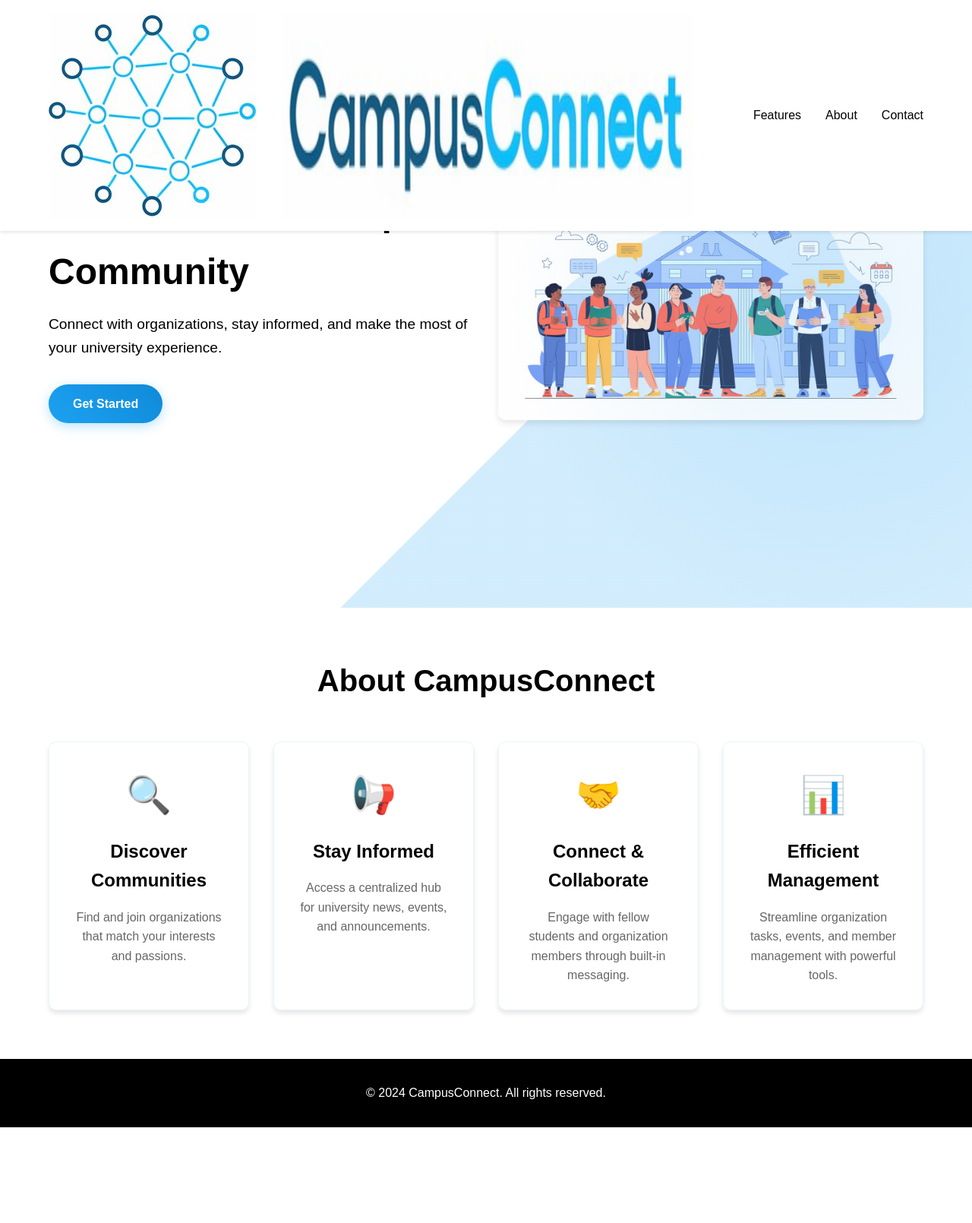
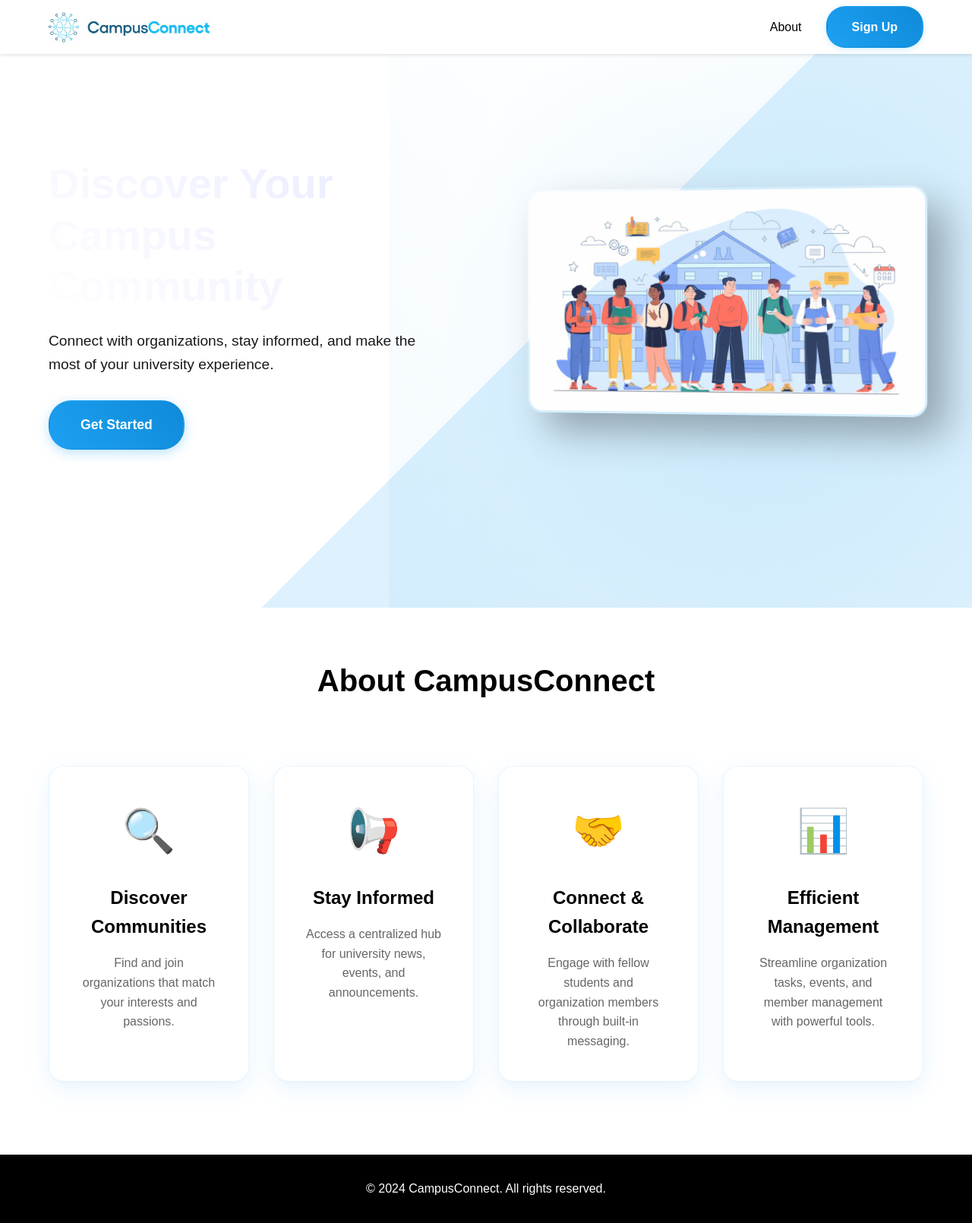
Before and after one commit to amga-d/CampusConnect, a PHP site: page /pages/landingpage.html in a window 1280 px wide. Shown: the whole page at 76% size. Before the commit the page ends 1484 px from the top, so only its background shows below. Run offline with PHP 8.4, Linux system fonts and the light colour scheme.

Commit message:
before digonal img fix

```diff
--- a/assets/styles/landingpage.css
+++ b/assets/styles/landingpage.css
@@ -36,18 +36,29 @@ nav {
     display: flex;
     justify-content: space-between;
     align-items: center;
-    padding: 1rem 0;
+    padding: 0.5rem 0;
     margin: 0 5%;
 }
 
 .logo {
     display: flex;
-    gap: 2rem;
+    align-items: center;
+    gap: 0.5rem;
 }
 
+.logo1 {
+    height: 40px;
+    width: auto;
+}
+
+.logo2 {
+    height: 30px;
+    width: auto;
+}
 
 .nav-links {
     display: flex;
+    align-items: center;
     gap: 2rem;
 }
 
@@ -55,11 +66,44 @@ nav {
     text-decoration: none;
     color: var(--black);
     font-weight: 500;
-    transition: color 0.3s ease;
+    transition: all 0.3s ease;
 }
 
-.nav-links a:hover {
-    color: var(--twitter-blue);
+.nav-links .nav-cta {
+    background: linear-gradient(45deg, var(--twitter-blue), #0f8ad8);
+    color: var(--white);
+    padding: 0.8rem 2rem;
+    border-radius: 25px;
+    font-weight: bold;
+    box-shadow: 0 2px 8px rgba(29, 161, 242, 0.2);
+    border: 2px solid transparent;
+    transition: all 0.3s ease;
+}
+
+.nav-links .nav-cta:hover {
+    transform: translateY(-2px);
+    box-shadow: 0 4px 12px rgba(29, 161, 242, 0.3);
+    border-color: rgba(255, 255, 255, 0.2);
+}
+
+/* Update media query for mobile responsiveness */
+@media (max-width: 768px) {
+    .logo1 {
+        height: 32px;
+    }
+
+    .logo2 {
+        height: 24px;
+    }
+
+    .nav-links {
+        gap: 1rem;
+    }
+
+    .nav-links .nav-cta {
+        padding: 0.4rem 1.2rem;
+        font-size: 0.9rem;
+    }
 }
 
 .hero {
@@ -67,8 +111,8 @@ nav {
     display: flex;
     align-items: center;
     background: linear-gradient(135deg,
-        var(--white) 60%,
-        rgba(29, 161, 242, 0.2) 60%
+        var(--white) 55%,
+        rgba(29, 161, 242, 0.15) 55%
     );
     position: relative;
     overflow: hidden;
@@ -79,76 +123,92 @@ nav {
     position: absolute;
     top: 0;
     right: 0;
-    width: 50%;
+    width: 60%;
     height: 100%;
-    background: radial-gradient(
-        circle at 70% 50%,
-        rgba(29, 161, 242, 0.1) 0%,
-        transparent 70%
-    );
+    background:
+        radial-gradient(
+            circle at 70% 50%,
+            rgba(29, 161, 242, 0.1) 0%,
+            transparent 70%
+        ),
+        linear-gradient(
+            45deg,
+            rgba(29, 161, 242, 0.05) 0%,
+            transparent 70%
+        );
     pointer-events: none;
 }
 
 .hero-content {
     display: flex;
-    justify-content: space-around;
+    justify-content: space-between;
     align-items: center;
+    gap: 2rem;
 }
 
 .hero-text {
     flex: 1;
-    padding-right: 2rem;
+    padding-right: 4rem;
+    position: relative;
+    z-index: 2;
 }
 
-h1 {
-    font-size: 3rem;
-    margin-bottom: 1rem;
-    color: var(--black);
+.hero-image {
+    flex: 1;
+    position: relative;
+    z-index: 2;
+}
+
+.hero-text h1 {
+    font-size: 3.5rem;
+    line-height: 1.2;
+    margin-bottom: 1.5rem;
+    background: linear-gradient(45deg, #fff, #e6e9ff);
+    -webkit-background-clip: text;
+    -webkit-text-fill-color: transparent;
+    background-clip: text;
 }
 
 .hero-text p {
     font-size: 1.2rem;
     margin-bottom: 2rem;
-    color: var(--black);
+    opacity: 0.9;
 }
 
 .cta-button {
     display: inline-block;
-    background: linear-gradient(
-        45deg,
-        var(--twitter-blue),
-        #0f8ad8
-    );
+    padding: 1rem 2.5rem;
+    background: linear-gradient(45deg, var(--twitter-blue), #0f8ad8);
+    color: var(--white);
+    text-decoration: none;
+    border-radius: 30px;
+    font-weight: bold;
+    font-size: 1.1rem;
+    transition: all 0.3s ease;
+    border: 2px solid transparent;
     box-shadow: 0 4px 15px rgba(29, 161, 242, 0.3);
-    border: none;
-    color: var(--white);
-    padding: 0.8rem 2rem;
-    border-radius: 30px;
-    text-decoration: none;
-    font-weight: bold;
-    transition: all 0.3s ease;
 }
 
 .cta-button:hover {
-    transform: translateY(-2px);
+    transform: translateY(-3px);
     box-shadow: 0 6px 20px rgba(29, 161, 242, 0.4);
-    background: linear-gradient(
-        45deg,
-        #0f8ad8,
-        var(--twitter-blue)
-    );
-}
-
-.hero-image {
-    flex: 1;
-    text-align: right;
+    border-color: rgba(255, 255, 255, 0.2);
 }
 
 .hero-image img {
     max-width: 100%;
     height: auto;
-    border-radius: 10px;
-    box-shadow: 0 4px 8px rgba(0, 0, 0, 0.1);
+    border-radius: 20px;
+    transform: perspective(1000px) rotateY(-5deg);
+    box-shadow:
+        25px 25px 50px rgba(0, 0, 0, 0.3),
+        -5px -5px 20px rgba(255, 255, 255, 0.1);
+    transition: transform 0.3s ease;
+    border: 3px solid rgba(255, 255, 255, 0.1);
+}
+
+.hero-image:hover img {
+    transform: perspective(1000px) rotateY(-2deg);
 }
 
 .features {
@@ -167,29 +227,58 @@ h1 {
     display: grid;
     grid-template-columns: repeat(auto-fit, minmax(250px, 1fr));
     gap: 2rem;
+    padding: 2rem 0;
 }
 
 .feature-card {
-    background: rgba(255, 255, 255, 0.9);
+    background: rgba(255, 255, 255, 0.95);
     backdrop-filter: blur(10px);
-    border-radius: 10px;
-    padding: 2rem;
+    border-radius: 20px;
+    padding: 2.5rem;
     text-align: center;
-    box-shadow: 0 4px 6px rgba(0, 0, 0, 0.1);
-    transition: all 0.3s ease;
+    box-shadow:
+        0 10px 30px rgba(29, 161, 242, 0.1),
+        0 1px 3px rgba(29, 161, 242, 0.05);
+    transition: all 0.4s ease;
     border: 1px solid rgba(29, 161, 242, 0.1);
+    position: relative;
+    overflow: hidden;
+}
+
+.feature-card::before {
+    content: '';
+    position: absolute;
+    top: 0;
+    left: 0;
+    width: 100%;
+    height: 100%;
+    background: linear-gradient(
+        135deg,
+        rgba(29, 161, 242, 0.1) 0%,
+        transparent 100%
+    );
+    opacity: 0;
+    transition: opacity 0.4s ease;
 }
 
 .feature-card:hover {
-    transform: translateY(-8px);
-    box-shadow: 0 12px 24px rgba(29, 161, 242, 0.1);
+    transform: translateY(-10px);
+    box-shadow:
+        0 20px 40px rgba(29, 161, 242, 0.15),
+        0 1px 5px rgba(29, 161, 242, 0.1);
     border-color: rgba(29, 161, 242, 0.3);
 }
 
+.feature-card:hover::before {
+    opacity: 1;
+}
+
 .feature-icon {
-    font-size: 3rem;
+    font-size: 3.5rem;
     color: var(--twitter-blue);
-    margin-bottom: 1rem;
+    margin-bottom: 1.5rem;
+    position: relative;
+    z-index: 1;
 }
 
 .feature-card h3 {
--- a/pages/landingpage.html
+++ b/pages/landingpage.html
@@ -9,21 +9,19 @@
 <body>
     <header>
         <nav class="container">
-
             <div class="logo">
-                <img class="logo1" src="../assets/img/landing/logo.png" alt="">
-                <img class="logo2" src="../assets/img/landing/logo_name.png" alt="">
+                <img class="logo1" src="../assets/img/landing/logo.png" alt="CampusConnect Logo">
+                <img class="logo2" src="../assets/img/landing/logo_name.png" alt="CampusConnect">
             </div>
             <div class="nav-links">
-                <a href="#features">Features</a>
                 <a href="#about">About</a>
-                <a href="#contact">Contact</a>
+                <a href="../user_service/auth/signup.php" class="nav-cta">Sign Up</a>
             </div>
         </nav>
     </header>
 
     <main>
-        <section class="hero" id="">
+        <section class="hero">
             <div class="container hero-content">
                 <div class="hero-text">
                     <h1>Discover Your Campus Community</h1>
@@ -36,7 +34,7 @@
             </div>
         </section>
 
-        <section id="features" class="features">
+        <section id="about" class="features">
             <div class="container">
                 <h2>About CampusConnect</h2>
                 <div class="feature-grid">
```
Also changed, not shown: other parts of assets/styles/landingpage.css (+21 -6 lines).
